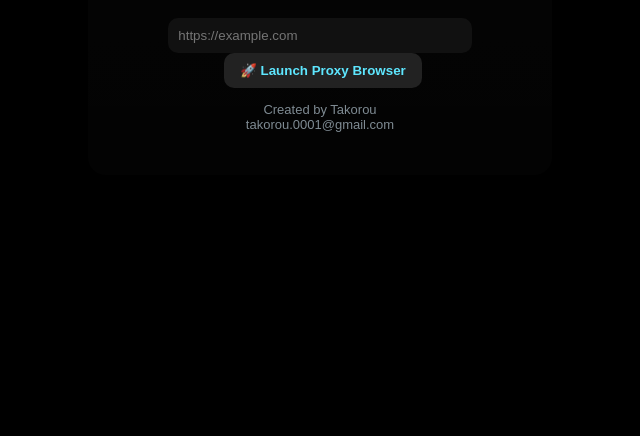
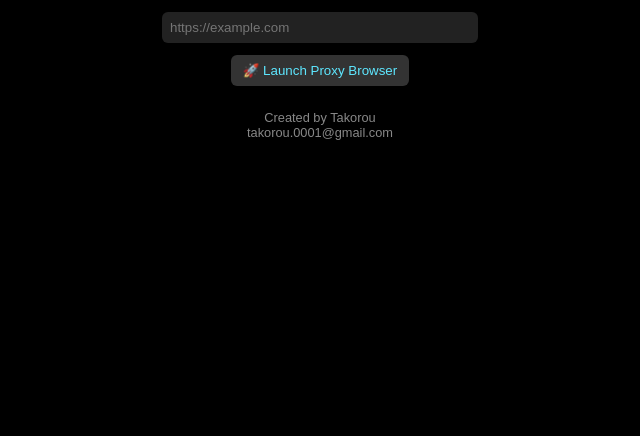
Before and after one commit to kotopiro/zcp.github.io, a website with bundled scripts: page public/index.html in a window 1280 px wide. Shown: the part 364-800 px from the top of the page, without its empty margins (320-960 px from the left). Built offline with nearby package versions, Linux system fonts and the light colour scheme.

Commit message:
Refactor CSS for cleaner styling and layout

```diff
--- a/public/style.css
+++ b/public/style.css
@@ -1,25 +1,5 @@
-body{
-  margin:0; background:#000; color:#fff;
-  font-family:sans-serif; display:flex;
-  justify-content:center; align-items:center; height:100vh;
-}
-.launch-wrap{
-  text-align:center; padding:30px;
-  background: linear-gradient(180deg, rgba(255,255,255,0.02), rgba(255,255,255,0.01));
-  border-radius:18px; box-shadow: 0 12px 40px rgba(0,0,0,0.7);
-}
-.launch-wrap input{
-  padding:10px; border-radius:10px; border:none; width:70%;
-  background:#111; color:#fff; margin-top:12px;
-}
-.launch-wrap button{
-  padding:10px 16px; border:none; border-radius:10px;
-  margin-left:6px; background:#222; color:#5ee7ff;
-  cursor:pointer; font-weight:bold;
-}
-.launch-wrap button:hover{
-  background:#333; box-shadow: 0 6px 18px rgba(94,231,255,0.3);
-}
-.credits{
-  margin-top:14px; font-size:13px; color:#7f8b93;
-}
+body{margin:0;font-family:sans-serif;background:#000;color:#fff;display:flex;justify-content:center;align-items:center;height:100vh;}
+.launch-wrap{display:flex;flex-direction:column;align-items:center;gap:12px;}
+input{padding:8px;border-radius:6px;border:none;width:300px;background:#222;color:#5ee7ff;}
+button{padding:8px 12px;border-radius:6px;border:none;background:#333;color:#5ee7ff;cursor:pointer;}
+.credits{font-size:0.8em;color:#888;margin-top:12px;text-align:center;}
```
